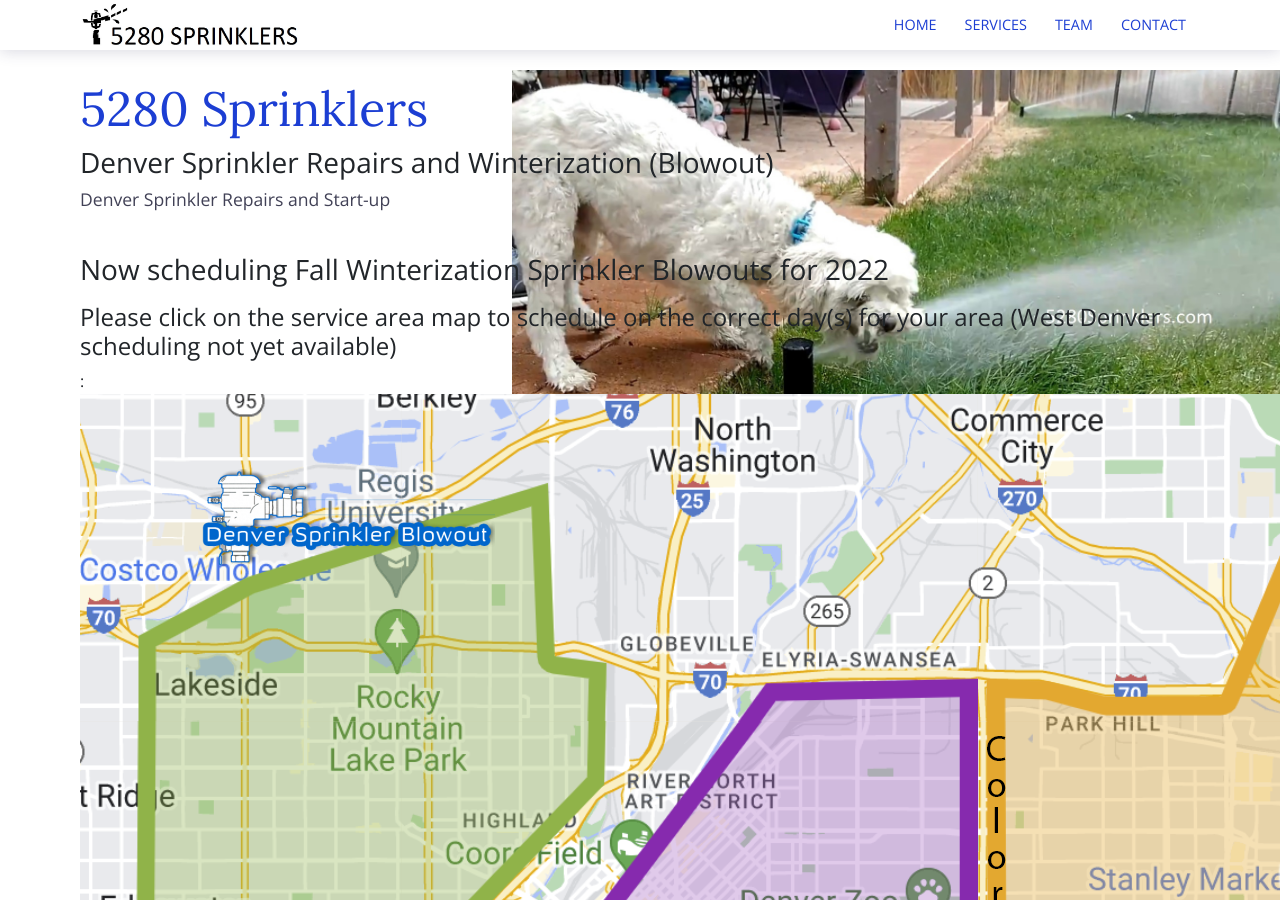
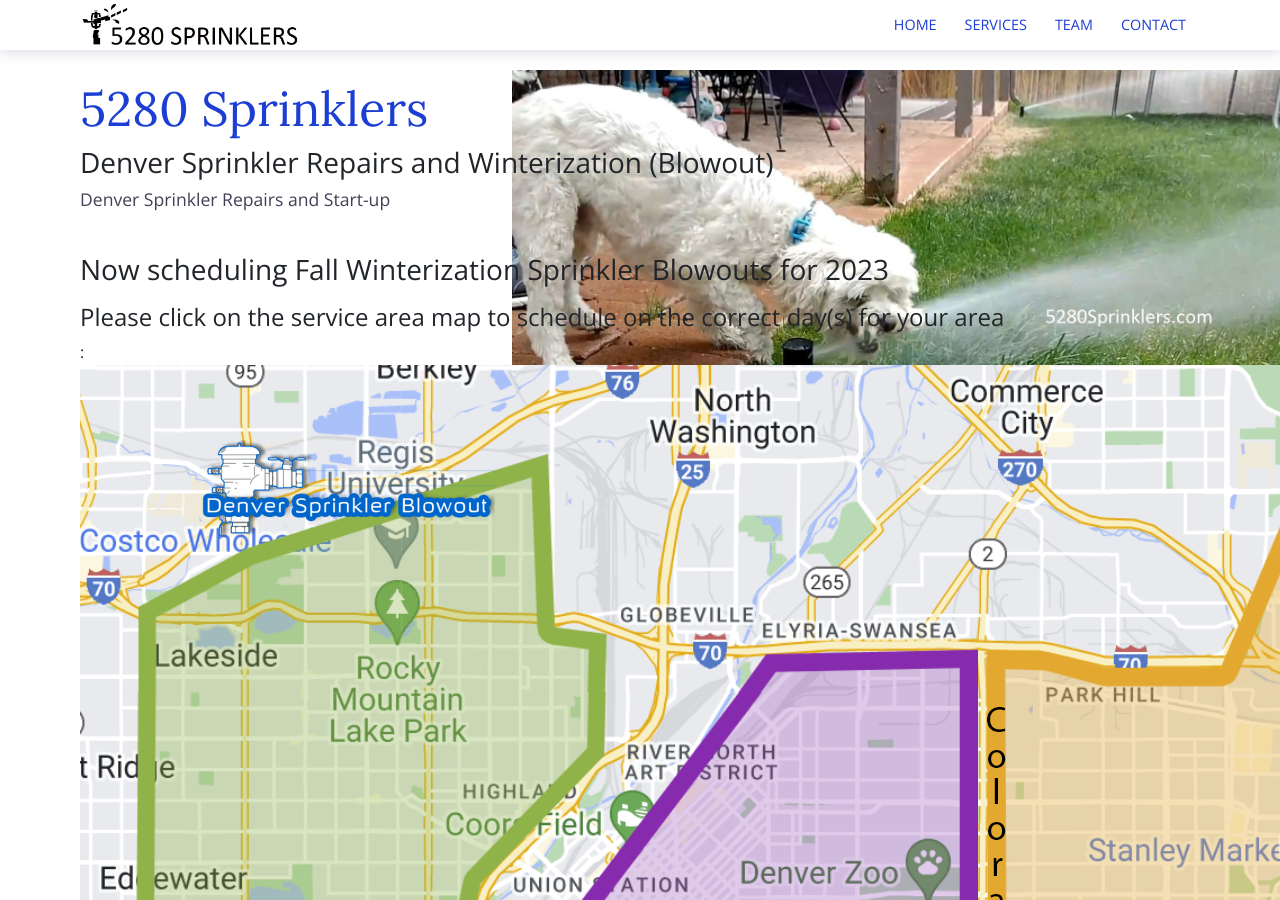
Before and after one commit to xhanuman/5280, a Jekyll site: the page built from index.md, in a window 1280 px wide and 900 px high. Built offline with Jekyll 4.4.1, drawn with Linux system fonts in a browser that asks for light colours; some of the changed text lies outside the part shown.

Commit message:
Update index.md
updated map coordinates for Spring - Fall code commented out below - going forward you'll be able to uncomment out one section and replace with other season easily

```diff
--- a/index.md
+++ b/index.md
@@ -9,7 +9,20 @@ bodyClass: page-home
     <h1>5280 Sprinklers</h1><h3>Denver Sprinkler Repairs and Winterization (Blowout)</h3>
     <p>Denver Sprinkler Repairs and Start-up</p>
     <br>
-    <h3>Now scheduling Fall Winterization Sprinkler Blowouts for 2022</h3>
+      <h3>Now scheduling Fall Winterization Sprinkler Blowouts for 2023</h3>
+      <p>
+          <h4>Please click on the service area map to schedule on the correct day(s) for your area</h4>:<br>
+           <img src="../assets/images/DenverMap.png" usemap="#image_map">
+           <map name="image_map">
+             <area alt="Denver EAST" title="Denver EAST" href="https://sprinkler.as.me/?appointmentType=43693178" coords="910,287 915,859 1218,867 1265,898 1393,866 1383,623 1510,558 1510,505 1472,485 1431,480 1387,451 1383,10 1274,9 1142,304 912,287 " shape="polygon">
+             <area alt="Denver CENTRAL" title="Denver CENTRAL" href="https://sprinkler.as.me/?appointmentType=43693178" coords="688,294 886,290 886,862 543,862 459,743 451,616 " shape="polygon">
+             <area alt="Denver SOUTH" title="Denver SOUTH" href="https://sprinkler.as.me/?appointmentType=43693178" coords="550,879 587,978 579,1110 546,1245 968,1245 1103,1245 1211,1243 1296,1243 1349,1245 1385,1241 1387,891 1274,922 1214,879 " shape="polygon">
+             <area alt="Denver WEST" title="Denver WEST" href="#" coords="511,1219 61,1221 65,248 169,188 459,99 470,265 521,277 519,384 391,517 384,587 393,625 410,756 502,879 541,994 " shape="polygon">
+           </map>
+
+           <br>
+<!--
+    <h3>Now scheduling Fall Winterization Sprinkler Blowouts for 2023</h3>
                     <p>
                         <h4>Please click on the service area map to schedule on the correct day(s) for your area (West Denver scheduling not yet available)</h4>:<br>
                          <img src="../assets/images/DenverMap.png" usemap="#image_map">
@@ -29,6 +42,8 @@ bodyClass: page-home
 <area title="South Denver to DTC" alt="South Denver to DTC" coords="291,359 237,391 236,475 283,476 300,485 296,617 235,617 236,917 497,922 471,857 597,859 597,739 494,699 494,663 607,592 578,589 432,434 353,386 325,380 " shape="polygon" href="https://sprinkler.as.me/?appointmentType=36955162">
 <area title="South  Aurora and Centennial " alt="South  Aurora and Centennial " coords="657,611 657,732 721,796 700,800 702,816 611,815 611,855 752,860 834,1029 858,974 942,937 1017,947 1105,984 1210,982 1206,836 1164,849 1171,822 1145,820 1100,736 1089,681 1033,678 1029,616 " shape="polygon" href="https://sprinkler.as.me/?appointmentType=36955521">
 </map>
+<!--END Sprinkller blowout section-->
+-->
 
 <!--<div class="container pt-2">
   <div class="call">
```
